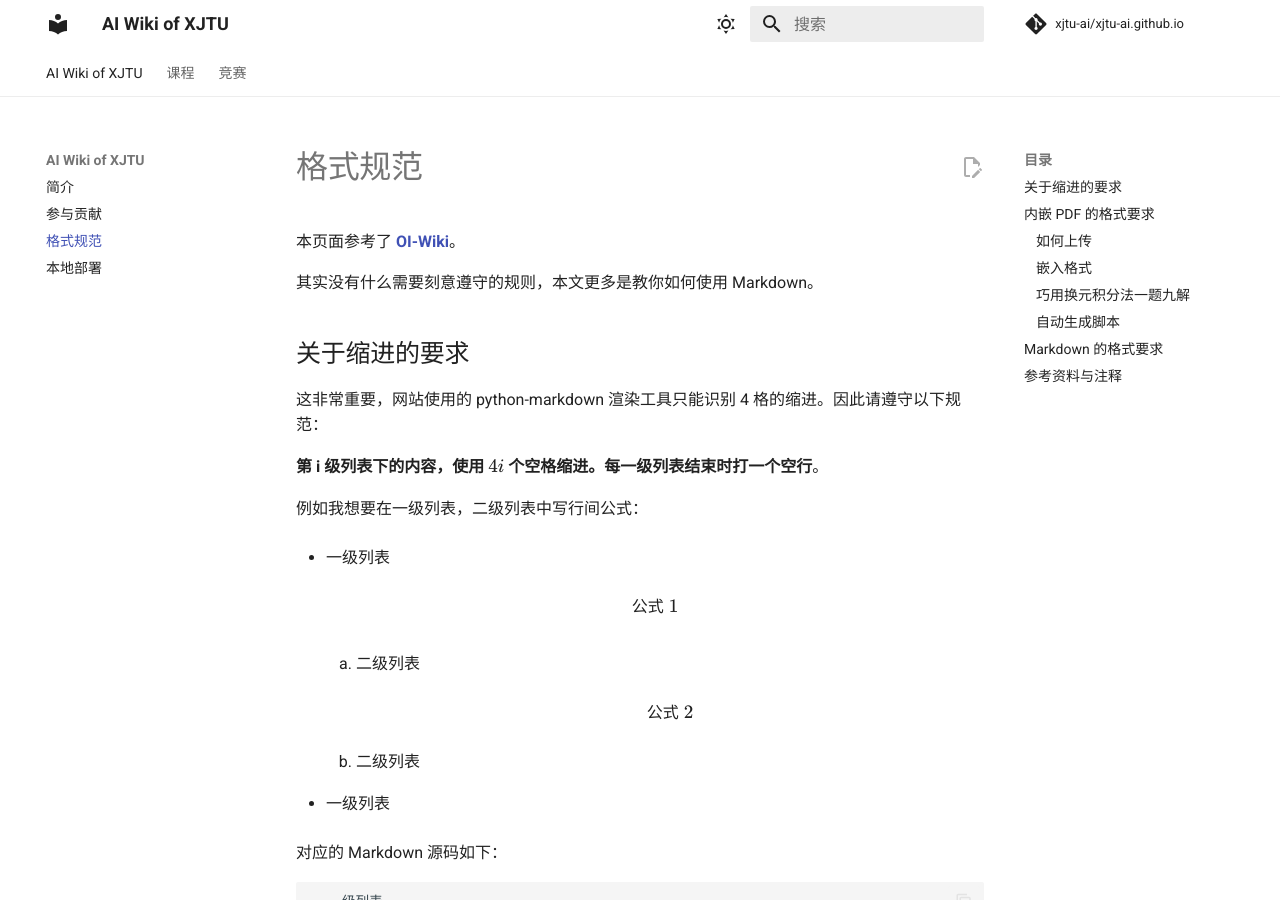
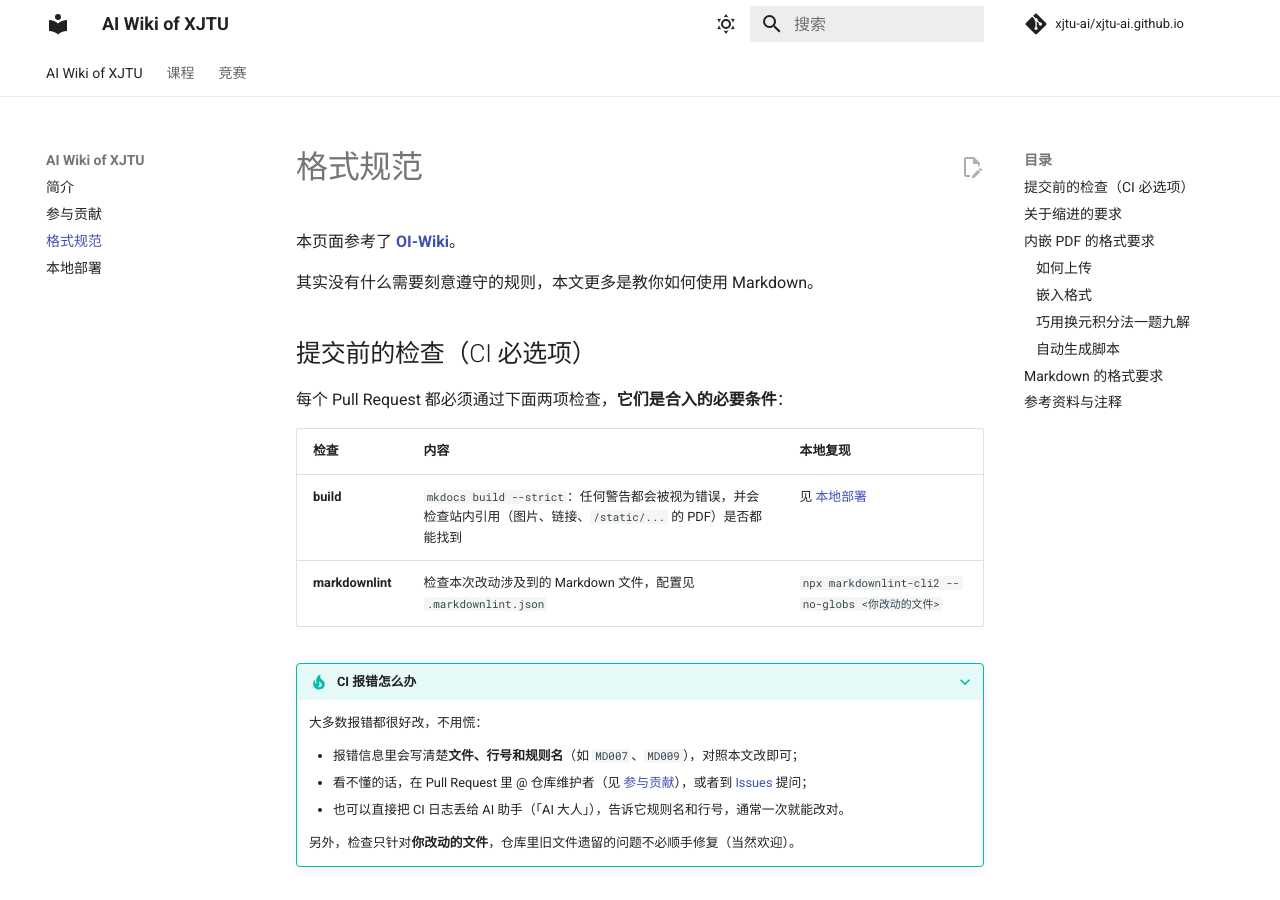
Before and after one commit to xjtu-ai/xjtu-ai.github.io, an MkDocs documentation site: the page built from docs/format.md, in a window 1280 px wide and 900 px high. Built offline with MkDocs 1.6.1 and Material for MkDocs 9.7.7, drawn with Linux system fonts in a browser that asks for light colours; comment, search, counter and statistics services are not loaded; some of the changed text lies outside the part shown.

Commit message:
docs(format): 说明 CI 的两项必选检查，并让格式规范自身通过 lint
- 新增「提交前的检查（CI 必选项）」：build（mkdocs build --strict + 站内引用
  检查）与 markdownlint 都是合入的必要条件，附本地复现命令；遇到看不懂的
  报错可以 @ 维护者 / 提 Issue，或把 CI 日志丢给 AI 助手
- 修正「即使是空行也必须保持缩进」的说法：实测空行留空不影响渲染，却会触发
  MD009，改为只要求有内容的行保持缩进
- 顺手清掉本文件自身的 lint 问题：MD009 ×25、MD030 ×20；MD053 的
  [^ref2] 是误报（示例中的引用位于缩进块内），加局部禁用并注明原因

`````diff
--- a/docs/format.md
+++ b/docs/format.md
@@ -1,6 +1,24 @@
 本页面参考了 **[OI-Wiki](https://oi-wiki.org/intro/format/)**。
 
 其实没有什么需要刻意遵守的规则，本文更多是教你如何使用 Markdown。
+
+## 提交前的检查（CI 必选项）
+
+每个 Pull Request 都必须通过下面两项检查，**它们是合入的必要条件**：
+
+| 检查 | 内容 | 本地复现 |
+| :--- | :--- | :--- |
+| **build** | `mkdocs build --strict`：任何警告都会被视为错误，并会检查站内引用（图片、链接、`/static/...` 的 PDF）是否都能找到 | 见 [本地部署](./compile.md) |
+| **markdownlint** | 检查本次改动涉及到的 Markdown 文件，配置见 `.markdownlint.json` | `npx markdownlint-cli2 --no-globs <你改动的文件>` |
+
+???+ tip "CI 报错怎么办"
+    大多数报错都很好改，不用慌：
+
+    - 报错信息里会写清楚**文件、行号和规则名**（如 `MD007`、`MD009`），对照本文改即可；
+    - 看不懂的话，在 Pull Request 里 @ 仓库维护者（见 [参与贡献](./contribute.md)），或者到 [Issues](https://github.com/xjtu-ai/xjtu-ai.github.io/issues) 提问；
+    - 也可以直接把 CI 日志丢给 AI 助手（「AI 大人」），告诉它规则名和行号，通常一次就能改对。
+
+    另外，检查只针对**你改动的文件**，仓库里旧文件遗留的问题不必顺手修复（当然欢迎）。
 
 ## 关于缩进的要求
 
@@ -145,14 +163,14 @@ PDF 文档的摘要
 
 ## Markdown 的格式要求
 
--   不要使用如 `<h1>` 或者 `# 标题` 的一级标题。
--   标题要空一个英文半角空格，例如：`## 简介`。
--   列表：
-    -   列表前要有空行，新开一段。
-    -   如果上一行是普通段落、加粗提示（如 `**定义**：`、`其中：`、`主要性质：`）或引用结束行，也要额外空一行再开始列表。
-    -   使用有序列表（如 `1. 例子`）时，点号后要有空格。
--   行间公式前后各要有一行空行，否则会被当做是行内公式。
-    -   推荐写法如下：
+- 不要使用如 `<h1>` 或者 `# 标题` 的一级标题。
+- 标题要空一个英文半角空格，例如：`## 简介`。
+- 列表：
+    - 列表前要有空行，新开一段。
+    - 如果上一行是普通段落、加粗提示（如 `**定义**：`、`其中：`、`主要性质：`）或引用结束行，也要额外空一行再开始列表。
+    - 使用有序列表（如 `1. 例子`）时，点号后要有空格。
+- 行间公式前后各要有一行空行，否则会被当做是行内公式。
+    - 推荐写法如下：
 
         ```markdown
         这里是上一段文字。
@@ -164,7 +182,7 @@ PDF 文档的摘要
         这里是下一段文字。
         ```
 
-    -   请不要在 `$$` 和公式内容之间再插入空行，也不要在公式结束前额外插入空行。也就是说，应写成
+    - 请不要在 `$$` 和公式内容之间再插入空行，也不要在公式结束前额外插入空行。也就是说，应写成
 
         ```markdown
         $$
@@ -182,12 +200,12 @@ PDF 文档的摘要
         $$
         ```
 
-    -   `mkdocs-material` 当前同时支持 `$...$`、`$$...$$`、`\(...\)`、`\[...\]`，但为了减少歧义，仍建议行间公式统一单独成块书写。
--   请谨慎混用列表、引用与公式：
-    -   不要把行间公式直接写成 `> $$`、`- $$` 这样的形式，这很容易导致公式、列表或引用整体渲染异常。
-    -   如果确实要在引用块或折叠块中放公式，请保证外层块本身的缩进和结构是完整的，再在其中单独空行书写公式。
--   使用 `???` 或 `!!!` 开头的 Details 语法时，每一行要包括在 Details 语法的文本框的文本，开头必须至少有 4 个空格。
-    **即使是空行，也必须保持与其他行一致的缩进。请不要使用编辑器的自动裁剪行末空格功能。**
+    - `mkdocs-material` 当前同时支持 `$...$`、`$$...$$`、`\(...\)`、`\[...\]`，但为了减少歧义，仍建议行间公式统一单独成块书写。
+- 请谨慎混用列表、引用与公式：
+    - 不要把行间公式直接写成 `> $$`、`- $$` 这样的形式，这很容易导致公式、列表或引用整体渲染异常。
+    - 如果确实要在引用块或折叠块中放公式，请保证外层块本身的缩进和结构是完整的，再在其中单独空行书写公式。
+- 使用 `???` 或 `!!!` 开头的 Details 语法时，每一行要包括在 Details 语法的文本框的文本，开头必须至少有 4 个空格。
+    **有内容的行必须保持缩进**（空行可以完全留空，不要留下行尾空格，否则会被 markdownlint 的 MD009 拦下来）。
 
     ???+ success "示例"
         ```text
@@ -206,12 +224,12 @@ PDF 文档的摘要
 
             这个 `???` 是什么的问题会在下文解答。
 
--   代码样式的纯文本块请使用 ` ```text`。直接使用 ` ``` ` 而不指定纯文本块里的语言，可能会导致内容被错误地缩进。
--   表示强调时请使用 `**SOMETHING**` 和 `「」`，而非某级标题，因为使用标题会导致文章结构层次混乱和（或）目录出现问题。
+- 代码样式的纯文本块请使用 ` ```text`。直接使用 ` ``` ` 而不指定纯文本块里的语言，可能会导致内容被错误地缩进。
+- 表示强调时请使用 `**SOMETHING**` 和 `「」`，而非某级标题，因为使用标题会导致文章结构层次混乱和（或）目录出现问题。
 
--   当需要引用题目链接时，应尽可能使用原 OJ 题库中的链接而不是镜像链接。
+- 当需要引用题目链接时，应尽可能使用原 OJ 题库中的链接而不是镜像链接。
 
--   请正确使用 Markdown 的区块功能。插入行内代码请使用一对反引号包围代码区块；行间代码请使用一对 ` ``` ` 包围代码区块，其中反引号就是键盘左上角波浪线下面那个符号，行间代码请在第一个 ` ``` ` 的后面加上语言名称（如：` ```cpp`）。
+- 请正确使用 Markdown 的区块功能。插入行内代码请使用一对反引号包围代码区块；行间代码请使用一对 ` ``` ` 包围代码区块，其中反引号就是键盘左上角波浪线下面那个符号，行间代码请在第一个 ` ``` ` 的后面加上语言名称（如：` ```cpp`）。
 
     ???+ success "示例"
         ````text
@@ -226,7 +244,7 @@ PDF 文档的摘要
         #include <cstdio>  //好的写法
         ```
 
--   「参考资料与注释」使用 Markdown 的脚注功能进行编写。格式为：
+- 「参考资料与注释」使用 Markdown 的脚注功能进行编写。格式为：
 
     ```markdown
     文本内容。[^脚注名]
@@ -254,15 +272,19 @@ PDF 文档的摘要
 
         2020 年 1 月 21 日，CCF 宣布恢复 NOIP。[^ref2]
 
--   主题扩展的 `???+note` 格式（即 [Collapsible Blocks](https://squidfunk.github.io/mkdocs-material/reference/admonitions/#collapsible-blocks)），带 `+` 的会默认保持展开，而不带 `+` 的会默认保持折叠。
+- 主题扩展的 `???+note` 格式（即 [Collapsible Blocks](https://squidfunk.github.io/mkdocs-material/reference/admonitions/#collapsible-blocks)），带 `+` 的会默认保持展开，而不带 `+` 的会默认保持折叠。
     折叠框的标题，即 `???+note` 中 `note` 后的内容应以 `"` 包裹起来。其中的内容支持 Markdown 语法。详见 [Admonition - Changing the title](https://squidfunk.github.io/mkdocs-material/reference/admonitions/#changing-the-title)。（不具备折叠功能的为一般的 Admonitions，参考 [Admonitions - Material for MkDocs](https://squidfunk.github.io/mkdocs-material/reference/admonitions)）
 
 如果对 mkdocs-material（我们使用的这个主题）还有什么问题，还可以查阅 [MkDocs 使用说明](https://github.com/ctf-wiki/ctf-wiki/wiki/Mkdocs-%E4%BD%BF%E7%94%A8%E8%AF%B4%E6%98%8E)，其介绍了 mkdocs-material 主题的插件使用方式。
 
 考虑到鼓励贡献者的因素，我们不给出更多的限制，关于数学公式、代码等，你可以按照喜欢的样式编写。
 
+<!-- markdownlint-disable MD053 -- 下文示例里的 [^ref2] 位于缩进块内，markdownlint 解析不到引用（但页面上能正常跳转） -->
+
 ## 参考资料与注释
 
 [^ref1]: [cstdio stdio.h namespace](https://stackoverflow.com/questions/10460250/cstdio-stdio-h-namespace)
 
 [^ref2]: [CCF 关于恢复 NOIP 竞赛的公告 - 中国计算机学会](https://www.ccf.org.cn/c/2020-01-21/694716.shtml)
+
+<!-- markdownlint-enable MD053 -->
`````
